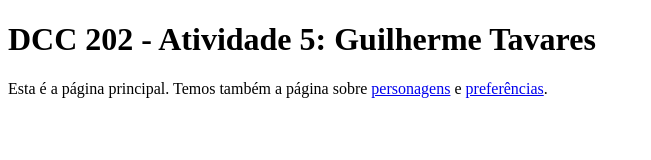
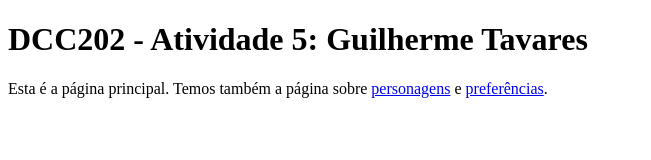
Before and after one commit to ufjf-dcc202/ufjf-dcc202-2023-3-a-atv5-Guiba1, a website: page index.html in a window 1280 px wide. Shown: the whole page, without its empty margins (0-651 px from the left). Drawn offline with Linux system fonts and the light colour scheme.

Commit message:
o arquivo index.html foi alterado

```diff
--- a/index.html
+++ b/index.html
@@ -3,12 +3,12 @@
 <head>
     <meta charset="UTF-8">
     <meta name="viewport" content="width=device-width, initial-scale=1.0">
-    <title>DCC 202 - Atividade 5: Guilherme Tavares</title>
+    <title>DCC202 - Atividade 5: Guilherme Tavares</title>
 </head>
 <body>
     <main>
 
-        <h1>DCC 202 - Atividade 5: Guilherme Tavares</h1>
+        <h1>DCC202 - Atividade 5: Guilherme Tavares</h1>
         <p>Esta é a página principal. Temos também a página sobre <a href="personagens.html">personagens</a> e <a href="preferencias.html">preferências</a>.</p>
     </main>
 
```
